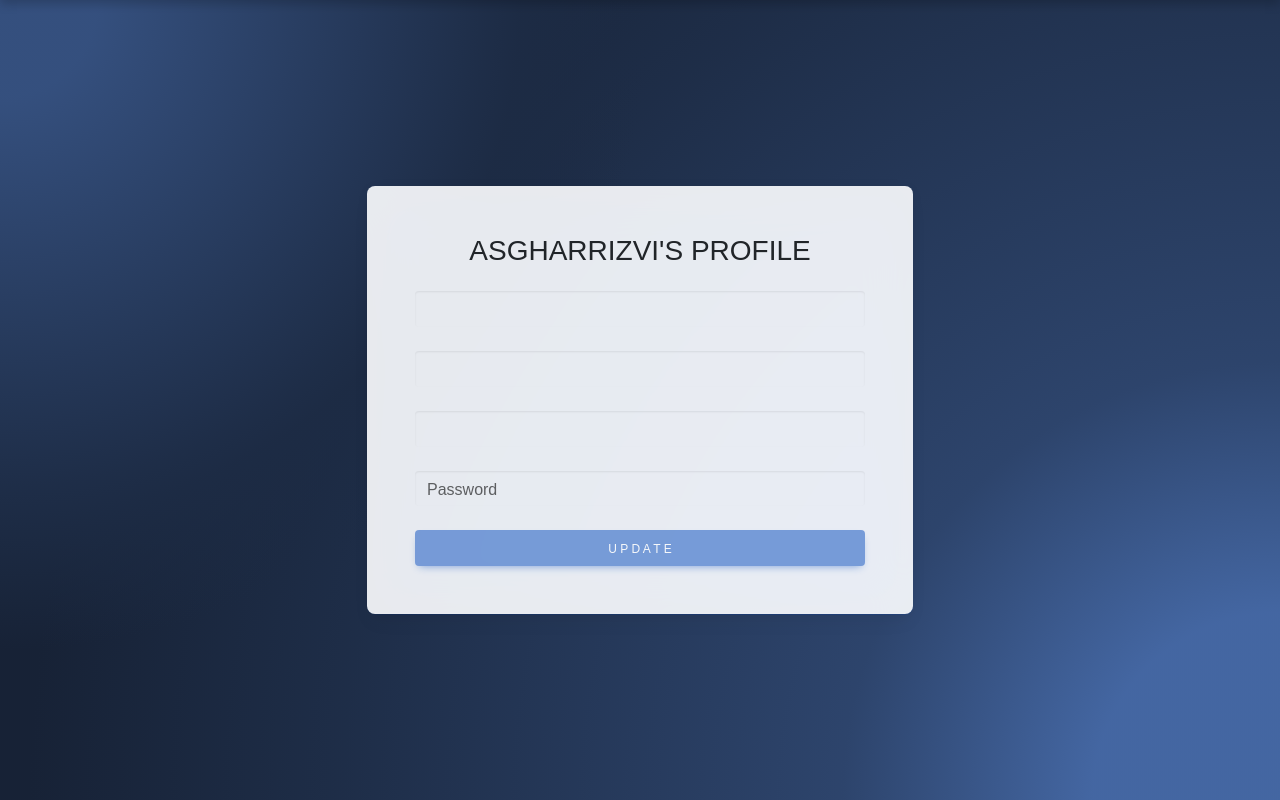
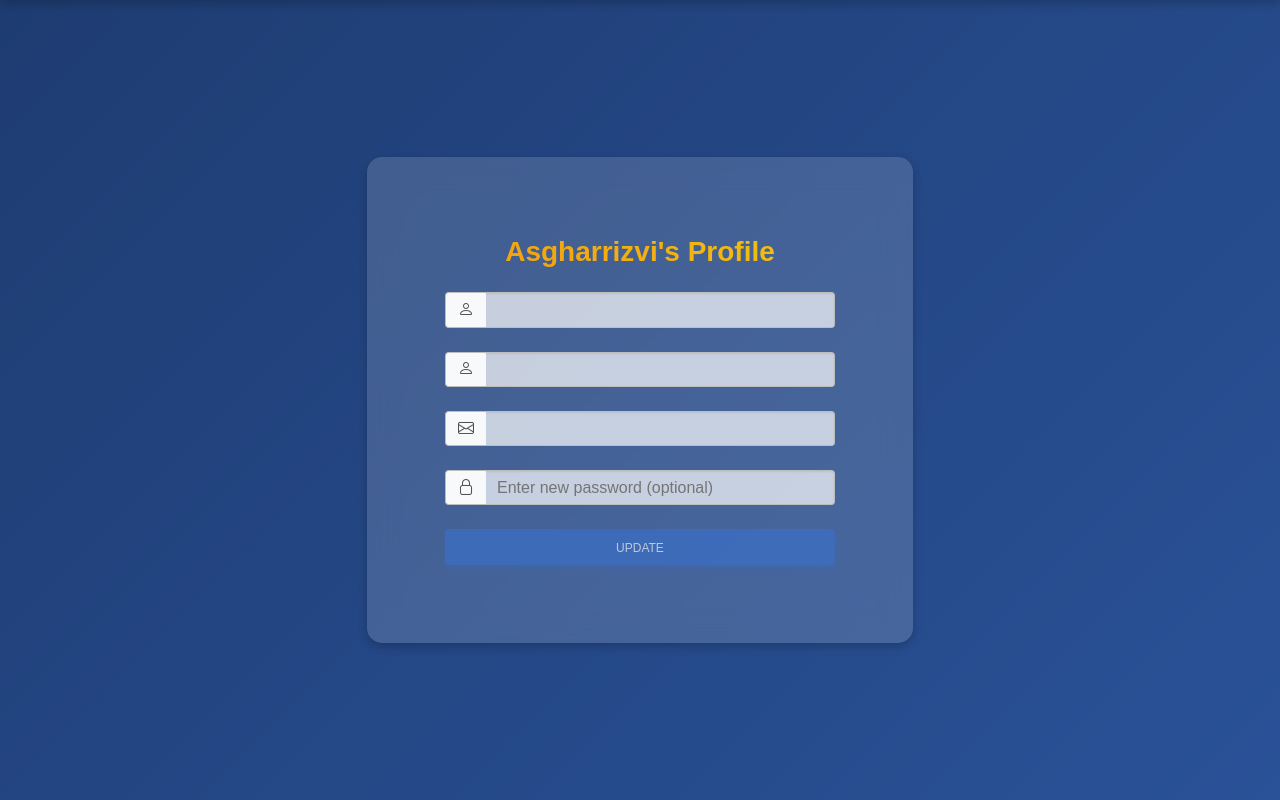
Before and after one commit to asghar-rizvi/Chat-Application, a Django app: page /profile_page/ in a window 1280 px wide. Shown: the part 63-863 px from the top of the page. Run offline with Django 5.2, Linux system fonts and the light colour scheme; a user stored in the database is signed in; some libraries are stand-ins or nearby versions.

Commit message:
Fourtheen

```diff
--- a/chat/static/css/profile.css
+++ b/chat/static/css/profile.css
@@ -1,29 +1,66 @@
+/* Background Gradient */
 .background-radial-gradient {
-    background-color: hsl(218, 41%, 15%);
-    background-image: radial-gradient(650px circle at 0% 0%,
-        hsl(218, 41%, 35%) 15%,
-        hsl(218, 41%, 30%) 35%,
-        hsl(218, 41%, 20%) 75%,
-        hsl(218, 41%, 19%) 80%,
-        transparent 100%),
-      radial-gradient(1250px circle at 100% 100%,
-        hsl(218, 41%, 45%) 15%,
-        hsl(218, 41%, 30%) 35%,
-        hsl(218, 41%, 20%) 75%,
-        hsl(218, 41%, 19%) 80%,
-        transparent 100%);
+    background: linear-gradient(135deg, #1e3c72 0%, #2a5298 100%);
+    display: flex;
+    align-items: center;
+    justify-content: center;
 }
 
+/* Glassmorphism Card */
 .bg-glass {
-    background-color: hsla(0, 0%, 100%, 0.9) !important;
-    backdrop-filter: saturate(200%) blur(25px);
+    background: rgba(255, 255, 255, 0.15);
+    backdrop-filter: blur(15px);
+    border-radius: 15px;
+    box-shadow: 0 4px 10px rgba(0, 0, 0, 0.2);
+    padding: 30px;
+    transition: transform 0.3s ease-in-out;
 }
+
+.bg-glass:hover {
+    transform: scale(1.02);
+}
+
+/* Username Gradient */
+.username-text {
+    background: linear-gradient(45deg, #f39c12, #f1c40f);
+    -webkit-background-clip: text;
+    color: transparent;
+    font-weight: bold;
+    text-transform: uppercase;
+}
+
+/* Input Fields */
+.input-group-text {
+    background: #f8f9fa;
+    border-right: none;
+}
+
+.form-control {
+    border-left: none;
+    background: rgba(255, 255, 255, 0.7);
+    transition: all 0.3s;
+}
+
+.form-control:focus {
+    background: white;
+    border-color: #007bff;
+    box-shadow: 0 0 10px rgba(0, 123, 255, 0.5);
+}
+
+/* Update Button */
 .btn-update {
     transition: all 0.3s ease-in-out;
     opacity: 0.5;
     cursor: not-allowed;
+    position: relative;
 }
+
 .btn-update.active {
     opacity: 1;
     cursor: pointer;
 }
+
+/* Loading Spinner */
+.spinner-border {
+    margin-right: 5px;
+}
--- a/chat/static/js/profile.js
+++ b/chat/static/js/profile.js
@@ -2,6 +2,8 @@ document.addEventListener("DOMContentLoaded", function () {
     const form = document.getElementById("updateForm");
     const inputs = form.querySelectorAll("input");
     const updateButton = document.querySelector(".btn-update");
+    const loadingSpinner = document.getElementById("loadingSpinner");
+    const btnText = document.querySelector(".btn-text");
 
     // Enable Update button on input change
     inputs.forEach(input => {
@@ -11,7 +13,7 @@ document.addEventListener("DOMContentLoaded", function () {
         });
     });
 
-    // Handle form submission using Fetch API
+    // Handle form submission with Fetch API
     form.addEventListener("submit", async function (event) {
         event.preventDefault();
         const formData = {
@@ -46,6 +48,10 @@ document.addEventListener("DOMContentLoaded", function () {
             console.error("Error updating profile:", error);
             alert("An error occurred while updating.");
         }
+        finally {
+            // Hide Loading Spinner
+            loadingSpinner.classList.add("d-none");
+            btnText.innerText = "Update";
+        }
     });
-
 });
--- a/chat/templates/base.html
+++ b/chat/templates/base.html
@@ -13,6 +13,7 @@
     <link rel="stylesheet" href="https://cdnjs.cloudflare.com/ajax/libs/font-awesome/6.4.2/css/all.min.css">
     <script src="https://cdnjs.cloudflare.com/ajax/libs/mdb-ui-kit/6.4.2/mdb.min.js"></script>
     <link href="https://maxcdn.bootstrapcdn.com/font-awesome/4.3.0/css/font-awesome.min.css" rel="stylesheet">
+    <link rel="stylesheet" href="https://cdn.jsdelivr.net/npm/bootstrap-icons/font/bootstrap-icons.css">
 
     <style>
         /* Gradient Navbar Background */
--- a/chat/templates/friendRequest.html
+++ b/chat/templates/friendRequest.html
@@ -13,7 +13,7 @@
             </div>
 
             <div id="friends-section" class="mt-4 w-100">
-                <h4>Your Friends</h4>
+                <h4 >Your Friends</h4>
                 <div id="friends-list">
 
                 </div>
--- a/chat/templates/profile.html
+++ b/chat/templates/profile.html
@@ -6,15 +6,15 @@
 {% endblock %}
 
 {% block content %}
-
-
 <section class="background-radial-gradient d-flex align-items-center justify-content-center vh-100">
     <div class="container">
         <div class="row justify-content-center">
             <div class="col-md-6">
-                <div class="card bg-glass">
+                <div class="card bg-glass animate__animated animate__fadeIn">
                     <div class="card-body p-5">
-                        <h3 class="text-center mb-4" style="text-transform: uppercase;">{{ user.username }}'s Profile</h3>
+                        <!-- Profile Title -->
+                        <h3 class="text-center mb-4 username-text" style="text-transform: capitalize;">{{ user.username }}'s Profile</h3>
+
                         <form id="updateForm">
                             {% if messages %}
                                 <div class="alert-container">
@@ -28,28 +28,31 @@
                             {% endif %}
                             {% csrf_token %}
 
-                            <div class="form-outline mb-4">
-                                <input type="text" id="first_name" class="form-control fw-bold" name="first_name" value= "{{ user.first_name }}" />
-                                <!-- <label class="form-label" for="first_name">First name</label> -->
+                            <!-- Input Fields with Icons -->
+                            <div class="form-group input-group mb-4">
+                                <span class="input-group-text"><i class="bi bi-person"></i></span>
+                                <input type="text" id="first_name" class="form-control fw-bold" name="first_name" value="{{ user.first_name }}" />
                             </div>
 
-                            <div class="form-outline mb-4">
+                            <div class="form-group input-group mb-4">
+                                <span class="input-group-text"><i class="bi bi-person"></i></span>
                                 <input type="text" id="last_name" class="form-control fw-bold" name="last_name" value="{{ user.last_name }}" />
-                                <!-- <label class="form-label" for="last_name">Last name</label> -->
                             </div>
 
-                            <div class="form-outline mb-4">
+                            <div class="form-group input-group mb-4">
+                                <span class="input-group-text"><i class="bi bi-envelope"></i></span>
                                 <input type="email" id="email" name="email" class="form-control fw-bold" value="{{ user.email }}" required />
-                                <!-- <label class="form-label" for="email">Email address</label> -->
                             </div>
 
-                            <div class="form-outline mb-4">
+                            <div class="form-group input-group mb-4">
+                                <span class="input-group-text"><i class="bi bi-lock"></i></span>
                                 <input type="password" id="password" name="password" class="form-control" placeholder="Enter new password (optional)" />
-                                <label class="form-label" for="password">Password</label>
                             </div>
 
+                            <!-- Update Button -->
                             <button type="submit" class="btn btn-primary btn-block w-100 btn-update" disabled>
-                                U p d a t e
+                                <span class="spinner-border spinner-border-sm d-none" id="loadingSpinner"></span>
+                                <span class="btn-text">Update</span>
                             </button>
 
                         </form>
@@ -59,6 +62,7 @@
         </div>
     </div>
 </section>
+
 {% endblock %}
 
 {% block extra_js %}
--- a/chat/views.py
+++ b/chat/views.py
@@ -7,6 +7,8 @@ from .models import *
 from django.http import JsonResponse
 from django.shortcuts import get_object_or_404
 import json
+from django.db.models import Q
+
 
 def signup(request):
     if request.method == "POST":
@@ -80,9 +82,8 @@ def searchUser(request):
     ).values_list("receiver", flat=True)
 
     # Fetch users excluding self and those in `excluded_users`
-    users = User.objects.exclude(username=request.user.username).exclude(id__in=excluded_users)
-
-
+    users = User.objects.exclude(username=request.user.username).exclude(id__in=excluded_users)[:15]
+    total_users = len(User.objects.exclude(username=request.user.username))
 
     users_list = []
     for user in users:
@@ -93,14 +94,14 @@ def searchUser(request):
             'full_name': f"{user.first_name} {user.last_name}",
             'request_sent': request_sent
         })
-    return render(request, "SearchUser.html", {"users": users_list})
+    return render(request, "SearchUser.html", {"users": users_list, 'totalUsers' : total_users})
 
 
 @login_required
 def searchUserByName(request):
-    query = request.GET.get('q', '')
+    query = request.GET.get('q', '').strip()  # Trim whitespace
     if query:
-        users = User.objects.filter(username__icontains=query)[:10]
+        users = User.objects.filter(username__icontains=query).exclude(id=request.user.id)[:10]
     else:
         return JsonResponse({'error': 'No user found'}, status=400)  # Proper error response
 
@@ -165,6 +166,29 @@ def get_friend_requests(request):
     request_list = [{"id": req.id, "name": req.sender.username} for req in requests]
 
     return JsonResponse(request_list, safe=False)
+
+@login_required
+def remove_friend(request):
+    if request.method == "POST":
+        friend_id = request.POST.get("friend_id")
+        user = request.user
+
+        try:
+            # Find the friendship where user1 and user2 match (friendship is mutual)
+            friendship = Friendship.objects.filter(
+                (Q(user1=user) & Q(user2_id=friend_id)) | (Q(user1_id=friend_id) & Q(user2=user))
+            ).first()
+
+            if friendship:
+                friendship.delete()
+                return JsonResponse({"success": True, "message": "Friend removed successfully."})
+            else:
+                return JsonResponse({"success": False, "message": "Friendship not found."}, status=404)
+
+        except Exception as e:
+            return JsonResponse({"success": False, "message": str(e)}, status=500)
+
+    return JsonResponse({"success": False, "message": "Invalid request."}, status=400)
 
 
 @login_required
--- a/genricChannels/urls.py
+++ b/genricChannels/urls.py
@@ -14,6 +14,7 @@ urlpatterns = [
 
 
     path("get_friends/", get_friends, name="get_friends"),
+    path("remove-friend/", remove_friend, name="remove_friend"),
     path("get_friend_requests/", get_friend_requests, name="get_friend_requests"),
     path("handle_request/<int:request_id>/", handle_request, name="handle_request"),
 
```
Also changed, not shown: chat/static/css/SearchUser.css (+19 -0 lines), chat/static/css/freindRequest.css (+17 -5 lines), chat/static/js/friendRequest.js (+33 -16 lines), chat/templates/SearchUser.html (+11 -1 lines), db.sqlite3.
